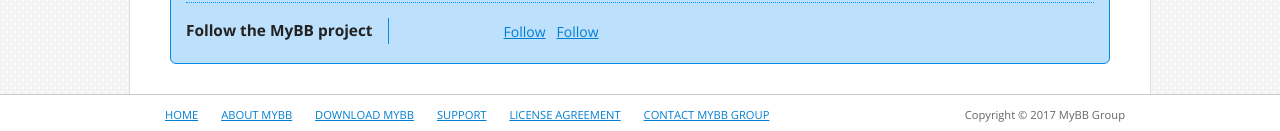
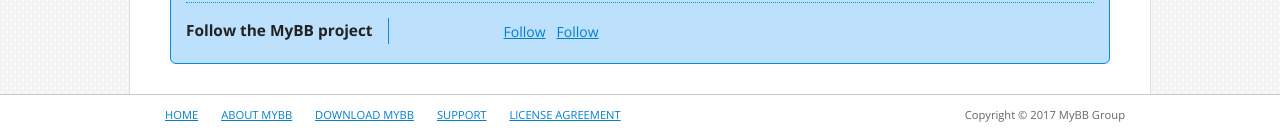
Before and after one commit to mybb/mybb.com, a Jekyll site: the page built from index.html, in a window 1280 px wide. Shown: the part 1295-1426 px from the top of the page. Built offline with Jekyll 4.4.1, drawn with Linux system fonts in a browser that asks for light colours; nearby versions of some CDN libraries; comment, search, counter and statistics services are not loaded.

Commit message:
Update footer.html

```diff
--- a/_includes/footer.html
+++ b/_includes/footer.html
@@ -8,7 +8,6 @@
 					<li><a href="{{ site.url }}/download/">Download MyBB</a></li>
 					<li><a href="{{ site.url }}/support/">Support</a></li>
 					<li><a href="{{ site.url }}/about/license/">License Agreement</a></li>
-					<li><a href="{{ site.url }}/contact/">Contact MyBB Group</a></li>
 				</ul>
 			</div>
 		</footer>
```
